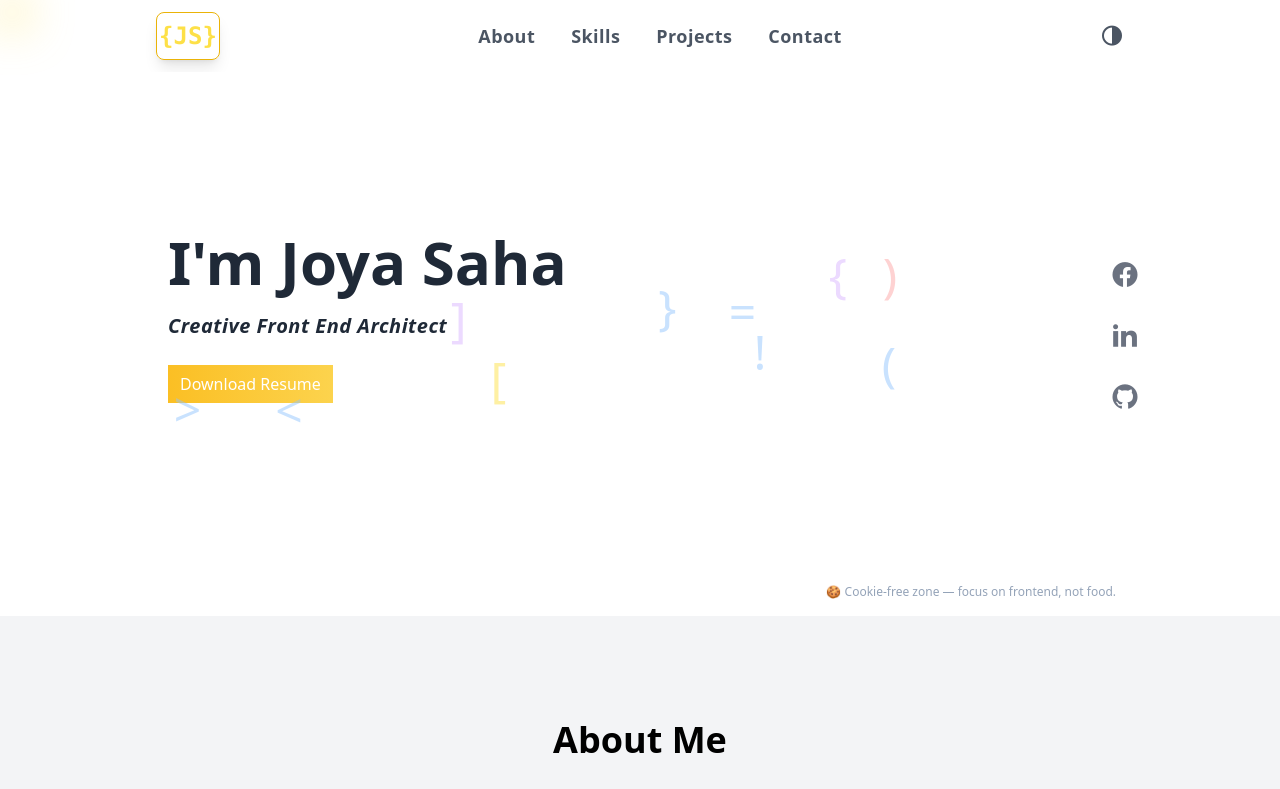
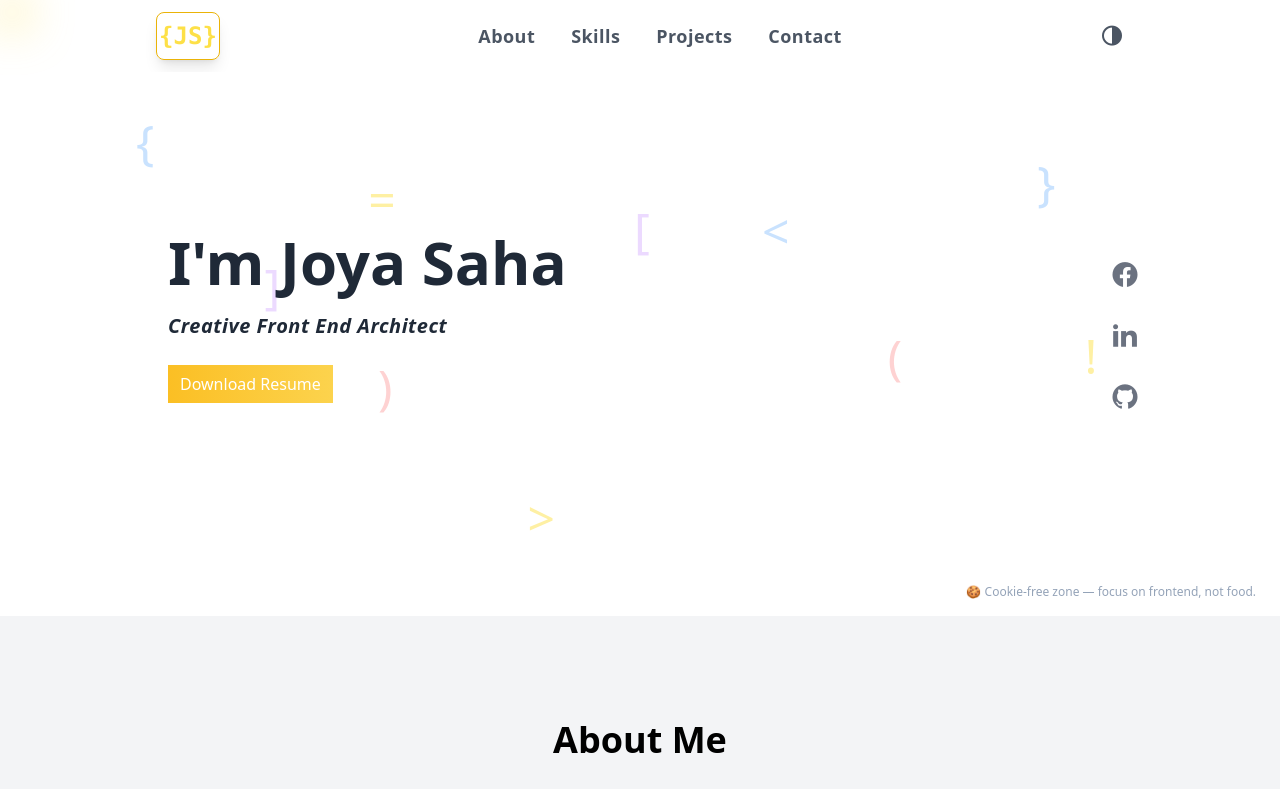
Before and after one commit to joyasaha1004/my_portfolio, a React (Vite) app: page / in a window 1280 px wide. Shown: the top 789 px of the page. Built offline with nearby package versions, Linux system fonts and the light colour scheme; some icons are missing.

Commit message:
add all changes

```diff
--- a/src/Component/Hero_Section/Hero_Section.jsx
+++ b/src/Component/Hero_Section/Hero_Section.jsx
@@ -1,10 +1,35 @@
-import React,{useRef} from 'react';
+import React from 'react';
 import gsap from 'gsap';
 import "./Hero_Section.css";
 import { useGSAP } from '@gsap/react';
 import Resume from "../PDF/joya_resume.pdf";
 
 const Hero_Section = () => {
+  const symbols = [..."{}[]()<>=!"];
+
+  const colors = [
+    "text-yellow-300",
+    "text-red-300",
+    "text-green-300",
+    "text-blue-300",
+    "text-purple-300",
+  ];
+
+  const positions = [
+    { top: "10%", left: "10%" },
+    { top: "15%", left: "80%" },
+    { top: "25%", left: "50%" },
+    { top: "35%", left: "20%" },
+    { top: "45%", left: "70%" },
+    { top: "55%", left: "30%" },
+    { top: "25%", left: "60%" },
+    { top: "75%", left: "40%" },
+    { top: "20%", left: "30%" },
+    { top: "45%", left: "85%" },
+    { top: "90%", left: "60%" },
+    { top: "80%", left: "15%" },
+  ];
+
   useGSAP(() => {
     gsap.to(".bg-symbol", {
       y: "random(-20, 20)",
@@ -17,33 +42,23 @@ useGSAP(() => {
   });
 
   return (
+    <div className='relative dark:bg-gray-800 overflow-x-hidden  pt-40 pb-48 z-10 px-3 h-fit' id='hero'>
 
-           <div className='relative dark:bg-gray-800 overflow-x-hidden flex items-center pt-40 pb-48 z-10 px-3 h-fit lg:h-fit ' id='hero'>
+      <div className='w-full overflow-y-hidden'>
 
- <div className='max-w-screen-xl mx-auto w-full lg:relative'>
-        <div className="inset-0 z-0 pointer-events-none">
-  {[..."{}[]()<>=!"].map((char, i) => {
-    const colors = [
-      "text-yellow-300",
-      "text-red-300",
-      "text-green-300",
-      "text-blue-300",
-      "text-purple-300",
-    ]
-
-
-     const randomColor = colors[Math.floor(Math.random() * colors.length)];
+        {/* Background Icons */}
+        <div className="inset-0 z-0 pointer-events-none ">
+          {symbols.map((char, i) => {
+            const color = colors[Math.floor(Math.random() * colors.length)];
+            const pos = positions[i % positions.length];
 
             return (
               <span
                 key={i}
-        className={`absolute bg-symbol ${randomColor} opacity-50 text-5xl`}
+                className={`absolute bg-symbol ${color} opacity-50 text-5xl`}
                 style={{
-
-          top: `${Math.random() * 90}%`,
-
-           left: `${Math.random()*90 }%`,
-        animationDelay: `${Math.random() }s`,
+                  ...pos,
+                  animationDelay: `${Math.random()}s`,
                 }}
               >
                 {char}
@@ -52,19 +67,28 @@ useGSAP(() => {
           })}
         </div>
 
-<div className=' lg:pl-7 overflow-y-hidden lg:flex lg:justify-between'>
+        {/* Hero Content */}
+        <div className='max-w-screen-xl mx-auto relative lg:pl-7 overflow-y-hidden lg:flex lg:justify-between z-10'>
 
-<div className=' pb-7  self-end'>
-  <div className=' text-gray-800 dark:text-gray-200 mb-5 sm:mb-8'>
-    <h1 className='text-4xl sm:text-5xl leading-tight  font-bold mb-2 font-sans sm:mb-5 md:text-6xl '>I'm Joya Saha</h1>
-    <span className='italic  font-semibold text-base sm:text-xl tracking-wide'>Creative Front End Architect</span>
-
+          <div className='pb-7 self-end'>
+            <div className='text-gray-800 dark:text-gray-200 mb-5 sm:mb-8'>
+              <h1 className='text-4xl sm:text-5xl leading-tight font-bold mb-2 font-sans sm:mb-5 md:text-6xl'>
+                I'm Joya Saha
+              </h1>
+              <span className='italic font-semibold text-base sm:text-xl tracking-wide'>
+                Creative Front End Architect
+              </span>
             </div>
-     <a  href={Resume}  download="Resume" className='px-3 py-2 border-none bg-gradient-to-r from-amber-400 to-amber-300 text-white'>Download Resume</a>
-
+            <a
+              href={Resume}
+              download="Resume"
+              className='px-3 py-2 border-none bg-gradient-to-r from-amber-400 to-amber-300 text-white'
+            >
+              Download Resume
+            </a>
           </div>
 
-       <div className=''>
+          <div>
             <ul className='contact-icon hidden lg:block text-gray-500 text-3xl space-y-6'>
               <li><a href="https://web.telegram.org/a/" target="_blank" rel="noopener noreferrer"><i className="ri-telegram-2-fill"></i></a></li>
               <li><a href="https://www.facebook.com/profile.php?id=61565204070045" target="_blank" rel="noopener noreferrer"><i className="ri-facebook-circle-fill"></i></a></li>
@@ -72,14 +96,13 @@ useGSAP(() => {
               <li><a href="https://github.com/joyasaha1004" target="_blank" rel="noopener noreferrer"><i className="ri-github-fill"></i></a></li>
             </ul>
           </div>
-
- </div>
-  <div className='absolute bottom-2 right-6 text-xs text-slate-400 z-50 lg:-bottom-44 '>
-    <span>🍪 Cookie-free zone — focus on frontend, not food.</span>
       </div>
 
-
-       </div> </div>
+        <div className='absolute bottom-3 right-6 text-xs text-slate-400 z-50 lg:bottom-4'>
+          <span className=''>🍪 Cookie-free zone — focus on frontend, not food.</span>
+        </div>
+      </div>
+    </div>
   );
 };
 
--- a/src/Component/Navbar/Navbar.jsx
+++ b/src/Component/Navbar/Navbar.jsx
@@ -13,52 +13,44 @@ const Navbar = () => {
   const layer3 = useRef();
    const navContent = useRef();
    const navIcon = useRef();
+   const tlRef = useRef();
+
 
   useGSAP(() => {
     const tl = gsap.timeline();
 
     tl.to(layer1.current, {
       width: "100%",
-      duration: 0.4,
+      duration: 0.3,
       ease: "power3.inOut",
     })
        .to(layer2.current, {
         width: "100%",
-        duration: 0.4,
+        duration: 0.3,
         ease: "power3.inOut",
       }, "-=0.2")
     .to(layer3.current, {
         width: "100%",
-        duration: 0.4,
+        duration: 0.3,
         ease: "power3.inOut",
        backgroundImage: 'linear-gradient(to right, #0f172a, #334155)',
       },"-=0.2" )
-      .to(navContent.current, {
+     .to(navContent.current, { display: "block" })
+    .to(navIcon.current, { display: "block" });
 
-         display: "block",
-              })
+  tl.pause();
 
-      .to(navIcon.current,{
-        display:"block",
-      })
+  tlRef.current = tl; // Save timeline to ref
 
+  menuRef.current.addEventListener("click", () => tl.play());
+  crossRef.current.addEventListener("click", () => tl.reverse());
 
-    tl.pause();
+  return () => {
+    menuRef.current?.removeEventListener("click", () => tl.play());
+    crossRef.current?.removeEventListener("click", () => tl.reverse());
+  };
+}, []);
 
-    menuRef.current.addEventListener("click", function () {
-      tl.play();
-    });
-
-    crossRef.current.addEventListener("click", function () {
-      tl.reverse();
-    });
-
-    // Cleanup
-    return () => {
-      menuRef.current?.removeEventListener("click", tl.play);
-      crossRef.current?.removeEventListener("click", tl.reverse);
-    };
-  }, []);
 
     const [theme, setTheme] = useState(null);
 
@@ -84,7 +76,7 @@ const Navbar = () => {
 
   return (
     <div className='overflow-x-hidden  z-80 relative dark:bg-gray-800'>
-      <header className='px-2 py-3 flex max-w-screen-xl mx-auto justify-between lg:px-4 border-none'>
+      <header className='px-3 py-3 flex max-w-screen-xl mx-auto justify-between lg:px-4 border-none'>
 
         <h1 className='text-xl text-yellow-300 border w-12 h-10 rounded-lg flex items-center justify-center font-mono font-bold shadow-lg border-yellow-500 md:text-2xl md:w-16 md:h-12 '>{"{JS}"}</h1>
 
@@ -98,11 +90,11 @@ const Navbar = () => {
            <i ref={crossRef} className="ri-close-line cross text-3xl absolute right-6 top-0 cursor-pointer "></i>
           <ul ref={navContent} className='nav-list space-y-6 hidden pb-6'>
 
-            <li className='group'  onClick={handleThemeSwitch}><a href='' className="underline-hover">Home</a></li>
-            <li className='group'><a href='#about' className="underline-hover">About</a></li>
-            <li className='group'><a href='#skills' className="underline-hover" >Skills</a></li>
-            <li className='group'><a href='#projects' className="underline-hover">Projects</a></li>
-            <li className='group'><a href='#contact' className="underline-hover">Contact</a></li>
+
+            <li className='group'><a href='#about' className="underline-hover"  onClick={() => tlRef.current?.reverse()} >About</a></li>
+            <li className='group'><a href='#skills' className="underline-hover"  onClick={() => tlRef.current?.reverse()}>Skills</a></li>
+            <li className='group'><a href='#projects' className="underline-hover" onClick={() => tlRef.current?.reverse()} >Projects</a></li>
+            <li className='group'><a href='#contact' className="underline-hover"  onClick={() => tlRef.current?.reverse()}>Contact</a></li>
           </ul>
 
            <div className='hidden ' ref={navIcon}>
```
Also changed, not shown: 2 other files (tests, documents, lock files or other folders). Lines whose indentation alone changed are shown as unchanged.
